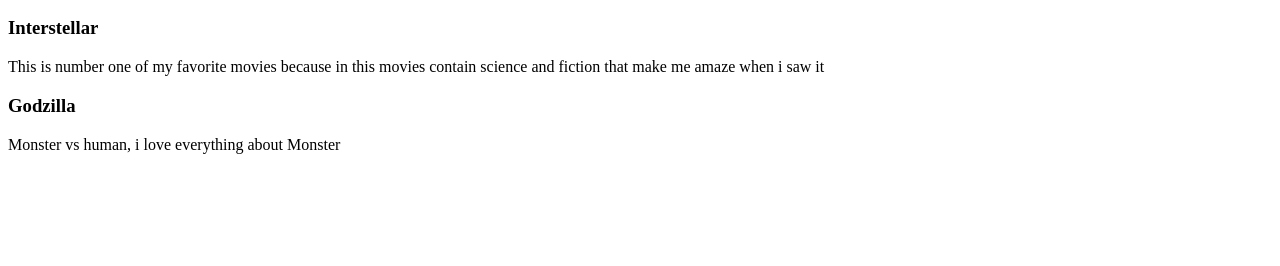
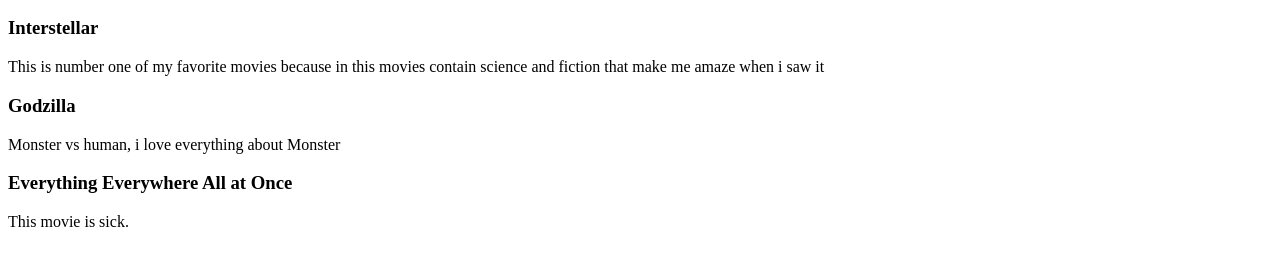
Before and after one commit to Kyoo16/BelajarWebDev, a plain HTML site: page index.html in a window 1280 px wide. Shown: the part 110-376 px from the top of the page. Drawn offline with Linux system fonts and the light colour scheme.

Commit message:
Update index.html

```diff
--- a/index.html
+++ b/index.html
@@ -4,3 +4,5 @@
 <p>This is number one of my favorite movies because in this movies contain science and fiction that make me amaze when i saw it</p>
 <h3>Godzilla</h3>
 <p>Monster vs human, i love everything about Monster</p>
+<h3>Everything Everywhere All at Once</h3>
+<p>This movie is sick.</p>
```
